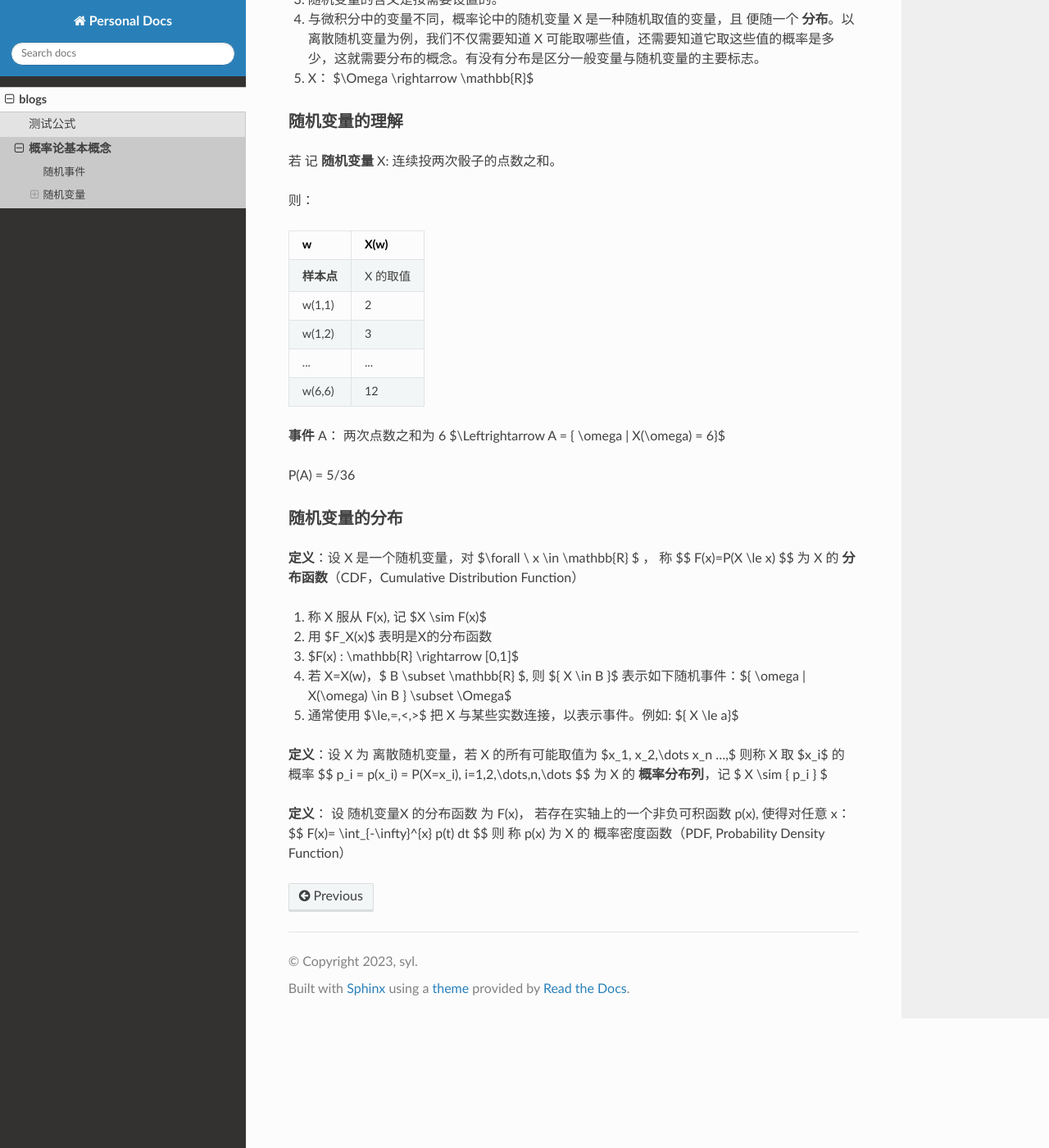
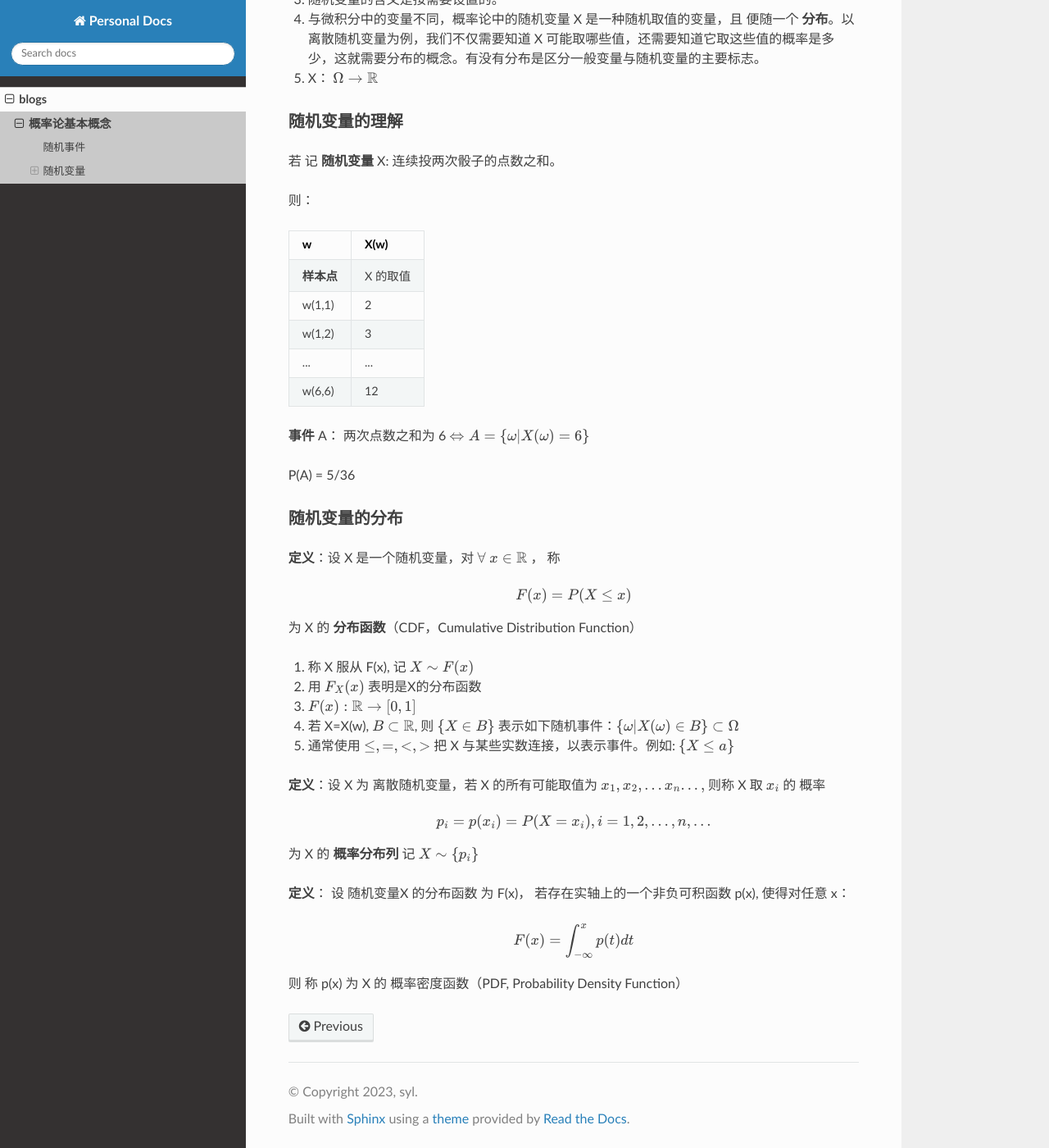
Before and after one commit to SolveProb/MyDocs, a Sphinx documentation site: the page built from docs/blogs/2023_09/random_variable.md, in a window 1280 px wide and 1400 px high, scrolled down 730 px. Shown: the whole window at 82% size. Built offline with Sphinx 7.4.7 and the Read the Docs theme 2.0.0, drawn with Linux system fonts in a browser that asks for light colours; some of the changed lines change nothing that is shown; some of the changed text lies outside the part shown.

Commit message:
use myst_parser

```diff
--- a/docs/blogs/2023_09/mathjax.rst
+++ /dev/null
@@ -1,6 +0,0 @@
-=======================
-测试公式
-=======================
-
-.. math::
-	\sum_{i=1}^{n} x_i
--- a/docs/blogs/2023_09/random_variable.md
+++ b/docs/blogs/2023_09/random_variable.md
@@ -39,32 +39,40 @@
 | ...        | ...      |
 | w(6,6)     | 12       |
 
-**事件** A： 两次点数之和为 6 $\Leftrightarrow A = \{ \omega  | X(\omega) = 6\}$
+**事件** A： 两次点数之和为 6  $\Leftrightarrow A = \{ \omega  | X(\omega) = 6 \}$
 
 P(A) = 5/36
+
+
 
 ### 随机变量的分布
 
 **定义**：设 X 是一个随机变量，对 $\forall \ x \in \mathbb{R} $ ， 称
+
 $$
 F(x)=P(X \le x)
 $$
+
  为 X 的 **分布函数**（CDF，Cumulative Distribution Function）
 
 1.  称 X 服从 F(x), 记 $X \sim F(x)$
 2. 用 $F_X(x)$ 表明是X的分布函数
 3. $F(x) : \mathbb{R} \rightarrow [0,1]$
-4. 若 X=X(w)，$ B \subset \mathbb{R} $, 则 $\{ X \in B \}$  表示如下随机事件：$\{ \omega | X(\omega) \in B \} \subset \Omega$
+4. 若 X=X(w), $B \subset \mathbb{R}$, 则 $\{ X \in B \}$  表示如下随机事件：$\{ \omega | X(\omega) \in B \} \subset \Omega$
 5. 通常使用 $\le,=,<,>$ 把 X 与某些实数连接，以表示事件。例如: $\{ X \le a\}$
 
 **定义**：设 X 为 离散随机变量，若 X 的所有可能取值为 $x_1, x_2,\dots x_n ...,$ 则称 X 取 $x_i$ 的  概率
+
 $$
 p_i = p(x_i) = P(X=x_i), i=1,2,\dots,n,\dots
 $$
-为 X 的 **概率分布列**，记 $ X \sim \{  p_i \} $
+
+为 X 的 **概率分布列**   记  $ X \sim \{  p_i \} $
 
 **定义**： 设 随机变量X 的分布函数 为 F(x)， 若存在实轴上的一个非负可积函数 p(x), 使得对任意 x：
+
 $$
 F(x)= \int_{-\infty}^{x} p(t) dt
 $$
+
 则 称 p(x) 为 X 的 概率密度函数（PDF, Probability Density Function）
--- a/docs/conf.py
+++ b/docs/conf.py
@@ -14,33 +14,20 @@ release = '0.0.1'
 # -- General configuration ---------------------------------------------------
 # https://www.sphinx-doc.org/en/master/usage/configuration.html#general-configuration
 
-extensions = ['recommonmark',
+extensions = [
 'sphinx_markdown_tables',
 'sphinx.ext.mathjax',
-'sphinx_math_dollar',
-'sphinx-mathjax-offline'
+'myst_parser',
 ]
 
-
-# mathjax_path = 'https://cdnjs.cloudflare.com/ajax/libs/mathjax/2.7.7/MathJax.js'
-# mathjax_path = 'https://cdn.jsdelivr.net/npm/mathjax@2/MathJax.js?config=TeX-AMS-MML_HTMLorMML'
-
-
-# Optional: Customize MathJax options
-
-mathjax_config = {
-    'tex2jax': {
-        'inlineMath': [['$','$'],  ["\\(","\\)"] ],
-        'displayMath': [["\\[","\\]"] , ['$$','$$']],
-    },
-}
-
-mathjax3_config = {
-  "tex": {
-    "inlineMath": [['$','$'], ['\\(', '\\)']],
-    "displayMath": [["\\[", "\\]"], ['$$','$$']],
-  }
-}
+myst_enable_extensions = [
+    "amsmath",
+    "attrs_inline",
+    "colon_fence",
+    "deflist",
+    "dollarmath",
+    "tasklist",
+]
 
 
 templates_path = ['_templates']
--- a/requirements.txt
+++ b/requirements.txt
@@ -1,6 +1,4 @@
-sphinx-mathjax-offline
 sphinx-rtd-theme
 sphinx-markdown-tables
-recommonmark
 sphinx
-sphinx-math-dollar
+myst_parser
```
